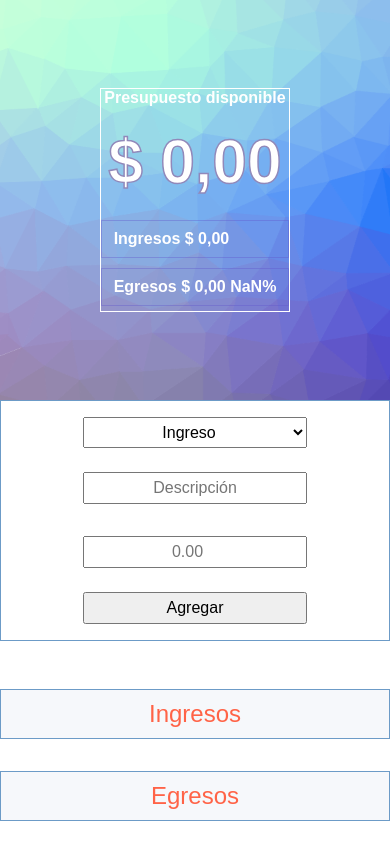
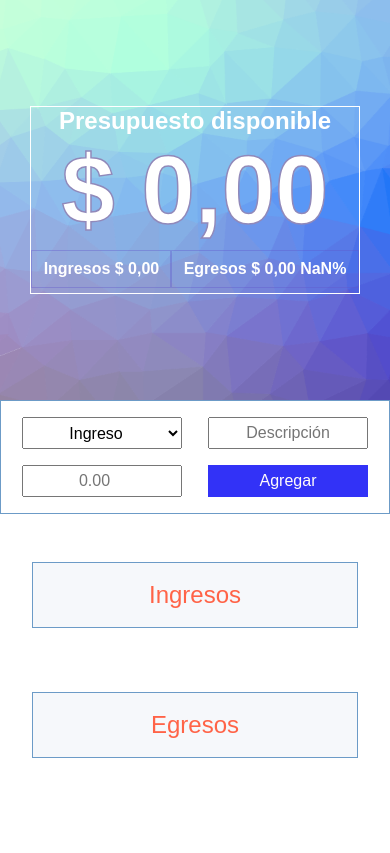
Before and after one commit to mickyrendon/presupuesto, a plain HTML site: page index.html in a window 390 px wide. Drawn offline with nearby package versions, Linux system fonts and the light colour scheme.

Commit message:
aplicacion responsive

```diff
--- a/css/styles.css
+++ b/css/styles.css
@@ -8,6 +8,8 @@
 /* estilos compartidos */
 input, select{
     width: 14rem;
+    /* width: 8rem;  */
+    height: 32px;
     margin: 0.5rem;
     padding: 5px;
 }
@@ -63,7 +65,7 @@ header{
 .h1-container{
     /* padding:0 20rem; */
     /* width: 400rem; */
-    height: 14rem;
+    /* height: 14rem; */
     justify-content: space-between;
     border:1px solid currentColor;
 }
@@ -95,13 +97,22 @@ h1{
     padding: 0.5rem;
     border:solid 0.1rem #6c9bc7;
 }
+.btn-add{
+    background: #0202f5ce;
+    color: rgb(255, 251, 251);
+    border: none;
+}
+.btn-add:hover{
+    background: #0202f5c5;
+    border: 1px solid rgba(0, 0, 0, 0.808);
+}
 .form-container{
     display: flex;
     flex-flow: row wrap;
     justify-content: space-around;
 }
 .form-container label{
-    margin: 0.5rem 0;
+    /* margin: 0.5rem 0; */
 }
 
 /* resumenes de gastos */
@@ -119,6 +130,7 @@ h1{
     margin-bottom: 2rem;
 }
 .ingresos, .egresos{
+    min-width: 18rem;
     padding: 0;
     background-color: rgba(176, 196, 222, 0.116);
 }
@@ -149,7 +161,7 @@ h1{
     background-color:#eb363633;
 }
 
-@media screen and (min-width:400px){
+@media screen and (min-width:320px){
     *{
         font-size: 1rem;
     }
@@ -182,16 +194,31 @@ h1{
     h1{
         font-size: 6rem;
     }
+    input, select{
+        width: 10rem;
+    }
+
     .resumenes{
         flex-flow: row wrap;
     }
     .ingresos, .egresos{
+        margin: 2rem;
         padding: 0.5rem;
+        width: 28rem;
     }
 }
 
-@media (min-width:720px) {
+@media (min-width:720px)
+and (max-width:1200px){
     main, header{
-        padding:0 8rem;
+        padding:0rem;
+    }
+    .ingresos, .egresos{
+        margin: 2rem 0;
     }
 }
+@media (min-width:1200px){
+    main, header{
+        padding: 0 10rem;
+    }
+}
--- a/js/globalFunctions.js
+++ b/js/globalFunctions.js
@@ -42,12 +42,15 @@ const currencyCoin = (val) => {
     })
 }
 const percentageDigits = (val) => {
+    if(isNaN(val)){
+        val.innerHTML = '0';
+        console.log('invalido');
+    }
     return val.toLocaleString('es-AR', {
         style:'percent',
         minimumFractionDigits: 2
     })
 }
-
 const readOnly = () => {
     // mejorar la funcion para que el forEach no se repita y se pueda aplicar a los elementos
     let element1 = document.querySelectorAll('.entry-container > label > input');
```
